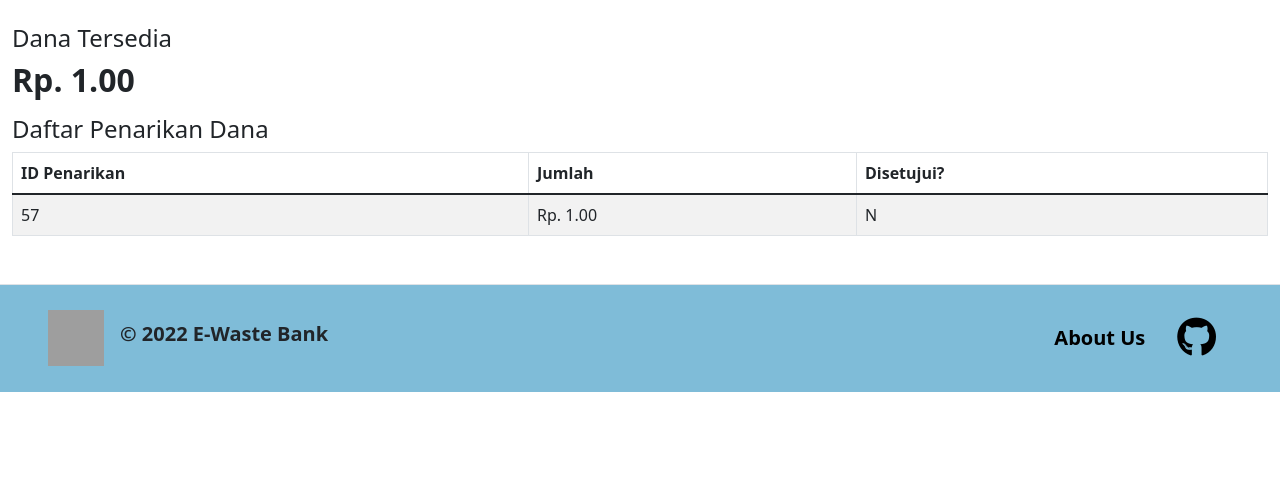
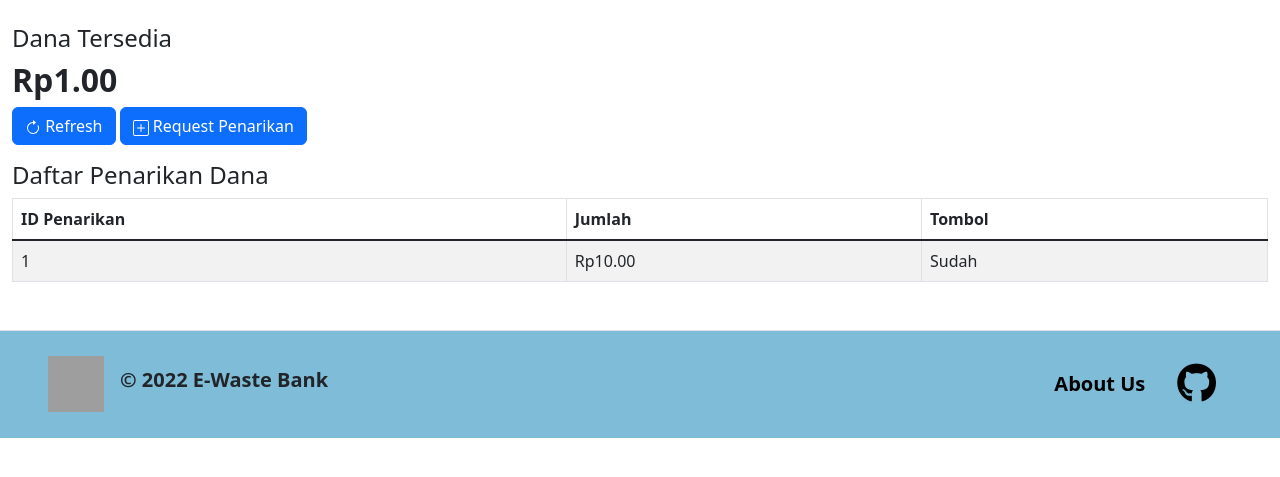
Before and after one commit to E-Waste-Bank/E-Waste-Bank-Web, a Django app: page /keuangan/user/ in a window 1280 px wide. Shown: the top 477 px of the page. Run offline with Django 4.2, Linux system fonts and the light colour scheme; a user stored in the database is signed in; tables that the repository leaves empty hold one stand-in row (values such as "Sample post"); some libraries are stand-ins or nearby versions; grey boxes are pictures that could not be loaded.

Commit message:
Implement user keuangan main page
Also implements relevant AJAX endpoints, js, and html template

```diff
--- /dev/null
+++ b/keuangan/forms.py
@@ -0,0 +1,5 @@
+from .models import *
+from django import forms
+
+class CreateCashoutForm(forms.Form):
+    amount = forms.FloatField(required=True, min_value=0)
--- /dev/null
+++ b/keuangan/static/js/user.js
@@ -0,0 +1,111 @@
+function refresh_dana_tersedia() {
+    $.getJSON("/keuangan/json/user/", function (data) {
+        $.each(data, function(i, entry) {
+            $("#id-uang-user").text(`Rp${entry.fields.uang_user.toLocaleString('en', {
+                minimumFractionDigits: 2,
+                maximumFractionDigits: 2
+            })}`)
+        })
+    })
+}
+
+function refresh_cashouts() {
+    $.ajax({
+        type: "GET",
+        url: "/keuangan/json/user-cashouts/",
+        dataType: "json",
+        success: function (data) {
+            console.log("all cashouts GET success");
+            $("#table-parent").empty();
+
+            // kalau blm ada cashout data akan empty
+            if ($.isEmptyObject(data)) {
+                $("#table-parent").append(
+                    $(`<h3>`).append(
+                        `Belum ada request penarikan!`
+                    )
+                );
+
+            } else {
+                $("#table-parent").append(
+                    $(`<table class="table table-striped table-hover table-hover table-bordered mx-auto" id="table-cashouts">`).append(
+                        $("<thead>").append(
+                            $("<tr>").append(
+                                $(`<th scope="col">`).append(
+                                    `ID Penarikan`
+                                )
+                            ).append(
+                                $(`<th scope="col">`).append(
+                                    `Jumlah`
+                                )
+                            ).append(
+                                $(`<th scope="col">`).append(
+                                    `Tombol`
+                                )
+                            )
+                        )
+                    ).append(
+                        $(`<tbody class="table-group-divider" id="cashouts-parent">`)
+                    )
+                );
+                $(data).each(function (i, entry) {
+                    $("#table-cashouts").append(
+                                $(`<tr>`).append(
+                                    $(`<td scope="col">`).append(
+                                        entry.pk
+                                    )
+                                ).append(
+                                    $(`<td scope="col">`).append(
+                                        `Rp${entry.fields.amount.toLocaleString('en', {
+                                            minimumFractionDigits: 2,
+                                            maximumFractionDigits: 2
+                                        })}`
+                                    )
+                                ).append(
+                                    $(`<td scope="col">`).append(
+                                        `${entry.fields.approved ? "Sudah" : "Belum"}` // todo jadiin tombol lihat detail
+                                    )
+                                )
+                    )
+
+                })
+            }
+        },
+    })
+}
+
+$(document).ready(function() {
+    refresh_dana_tersedia();
+    refresh_cashouts();
+    $("#form-create-cashout").submit(function (e) {
+        e.preventDefault();
+
+        $("#div-errors").empty();
+
+        $.ajax({
+            url: e.currentTarget.action,
+            type: "POST",
+            data: $(this).serialize(),
+            success: function (data) {
+                console.log("create cashout POST success");
+                $("#modal-create-cashout").modal("toggle");
+                $("#form-create-cashout > div > .form-control").each(function (i) {
+                    $(this).val("");
+                });
+                refresh_dana_tersedia();
+                refresh_cashouts();
+            },
+            error: function (jqxhr, status, error) {
+                jqxhrObj = JSON.parse(jqxhr.responseText)
+                if (jqxhr.status == 400) {
+                    console.log("Server sent back 400")
+                    $("#div-errors").prepend(
+                        $(`<p class="text-danger">`).append(
+                            `${jqxhrObj['status']}`
+                        )
+                    )
+                }
+            }
+        })
+    })
+})
--- a/keuangan/templates/user.html
+++ b/keuangan/templates/user.html
@@ -1,4 +1,6 @@
 {% extends 'base.html' %}
+
+{% load static %}
 
 {% block meta %}
 
@@ -7,30 +9,54 @@
 {% load humanize %}
 
 {% block content %}
+    {% include 'navbar.html' %}
     <div class="container-fluid mt-4">
         <div>
             <h4>Dana Tersedia</h4>
-            <h2><b>Rp. {{data_keuangan.uang_user|floatformat:2|intcomma}}</b></h2>
+            <h2><b id="id-uang-user"></b></h2><button type="button" class="btn btn-primary" onclick="refresh_dana_tersedia();refresh_cashouts()">
+                <svg xmlns="http://www.w3.org/2000/svg" width="16" height="16" fill="currentColor" class="bi bi-arrow-clockwise" viewBox="0 0 16 16">
+  <path fill-rule="evenodd" d="M8 3a5 5 0 1 0 4.546 2.914.5.5 0 0 1 .908-.417A6 6 0 1 1 8 2v1z"></path>
+  <path d="M8 4.466V.534a.25.25 0 0 1 .41-.192l2.36 1.966c.12.1.12.284 0 .384L8.41 4.658A.25.25 0 0 1 8 4.466z"></path></svg> Refresh</button>
+  <button type="button" class="btn btn-primary" data-bs-toggle="modal" data-bs-target="#modal-create-cashout">
+    <svg xmlns="http://www.w3.org/2000/svg" width="16" height="16" fill="currentColor" class="bi bi-plus-square" viewBox="0 0 16 16">
+<path d="M14 1a1 1 0 0 1 1 1v12a1 1 0 0 1-1 1H2a1 1 0 0 1-1-1V2a1 1 0 0 1 1-1h12zM2 0a2 2 0 0 0-2 2v12a2 2 0 0 0 2 2h12a2 2 0 0 0 2-2V2a2 2 0 0 0-2-2H2z"></path>
+<path d="M8 4a.5.5 0 0 1 .5.5v3h3a.5.5 0 0 1 0 1h-3v3a.5.5 0 0 1-1 0v-3h-3a.5.5 0 0 1 0-1h3v-3A.5.5 0 0 1 8 4z"></path>
+ </svg>
+    Request Penarikan
+  </button>
         </div>
         <div class="mt-3">
             <h4>Daftar Penarikan Dana</h4>
-            <table class="table table-striped table-hover table-hover table-bordered mx-auto">
-                <thead>
-                    <tr>
-                        <th scope="col">ID Penarikan</th>
-                        <th scope="col">Jumlah</th>
-                        <th scope="col">Disetujui?</th>
-                    </tr>
-                </thead>
-                <tbody class="table-group-divider">
-                    <tr>
-                        <td scope="col">57</td>
-                        <td scope="col">Rp. {{data_keuangan.uang_user|floatformat:2|intcomma}}</td>
-                        <td scope="col">N</td>
-                    </tr>
-                </tbody>
-            </table>
+            <div id="table-parent"></div>
         </div>
     </div>
 
+    <div class="modal fade" id="modal-create-cashout">
+        <div class="modal-dialog">
+            <div class="modal-content">
+                <div class="modal-header">
+                    <h5 class="modal-title">Buat Penarikan Dana</h5>
+                    <button type="button" class="btn-close" data-bs-dismiss="modal" aria-label="Close"></button>
+                </div>
+                <div class="modal-body">
+                    <form action="create-cashout/" method="post" id="form-create-cashout">
+                        {% csrf_token %}
+                        <div class="form-floating mb-2">
+                            <input type="number" name="amount" required id="id_amount" placeholder="Jumlah Dana yang Ditarik" class="form-control">
+                            <label for="id_amount" class="form-label">Jumlah Dana yang Ditarik</label>
+                        </div>
+                        <div class="form-floating mb-3" id="div-btn-submit">
+                            <input class="btn btn-primary mb-2" type="submit" name="submit" value="Buat Penarikan Dana" />
+                        </div>
+                        <div id="div-errors">
+
+                        </div>
+                    </form>
+                </div>
+            </div>
+        </div>
+    </div>
+
+    <script src="{% static '/js/user.js' %}"></script>
+
 {% endblock content %}
--- a/keuangan/urls.py
+++ b/keuangan/urls.py
@@ -7,4 +7,7 @@ urlpatterns = [
     path('', show_keuangan, name='show_keuangan'),
     path('admin/', show_admin, name='show_admin'),
     path('user/', show_user, name='show_user'),
+    path('user/create-cashout/', user_create_cashout, name='user_create_cashout'),
+    path('json/user/', user_get_keuangan_data_json, name='user_get_keuangan_data_json'),
+    path('json/user-cashouts/', user_get_all_cashouts_json, name='user_get_all_cashouts_json'),
 ]
--- a/keuangan/views.py
+++ b/keuangan/views.py
@@ -5,6 +5,7 @@ from django.contrib.auth.models import User
 from django.http import HttpRequest, HttpResponse, HttpResponseRedirect,JsonResponse
 from django.urls import reverse
 from django.core import serializers
+from .forms import *
 
 # Create your views here.
 @login_required
@@ -28,8 +29,50 @@ def show_admin(request):
     return render(request, "admin.html", context)
 
 @login_required
-def show_user(request: HttpRequest): # test DONE
-    data_keuangan = KeuanganAdmin.objects.get(user = request.user)
+def show_user(request: HttpRequest):
+    return render(request, "user.html")
+
+@login_required(login_url="/login/")
+def user_get_keuangan_data_json(request: HttpRequest):
+    return HttpResponse(serializers.serialize("json", KeuanganAdmin.objects.filter(user = request.user)), content_type="application/json")
+
+@login_required(login_url="/login/")
+def user_get_all_cashouts_json(request: HttpRequest): # TODO test
+    return HttpResponse(serializers.serialize("json", Cashout.objects.filter(user = request.user)), content_type="application/json")
+
+@login_required(login_url="/login/") # TODO set login URL, create tests
+def user_create_cashout(request: HttpRequest):
+    if request.method == "POST":
+        form = CreateCashoutForm(request.POST)
+        if form.is_valid():
+            # validasi kecukupan uang
+            uang_model_user = KeuanganAdmin.objects.get(user = request.user)
+            jumlah_uang_user = uang_model_user.uang_user
+            jumlah_uang_ditarik = form.cleaned_data['amount']
+
+            if jumlah_uang_user < jumlah_uang_ditarik:
+                return JsonResponse({"status": "Not enough funds"}, status=400)
+
+            new_cashout = Cashout.objects.create(
+                user = request.user,
+                uang_model = uang_model_user,
+                amount = jumlah_uang_ditarik,
+            )
+
+            new_cashout.save()
+
+            uang_model_user.uang_user -= jumlah_uang_ditarik
+            uang_model_user.save()
+
+            return HttpResponse(serializers.serialize("json", [new_cashout]), content_type="application/json")
+
+        else:
+            # input tdk sesuai validasi pada forms.py
+            return JsonResponse({"status": "Invalid input"}, status=400)
+
+    else:
+        # hanya boleh POST ke endpoint ini
+        return JsonResponse({"status": "Invalid method"}, status=405)
 
     context = {
         'data_keuangan': data_keuangan,
```
